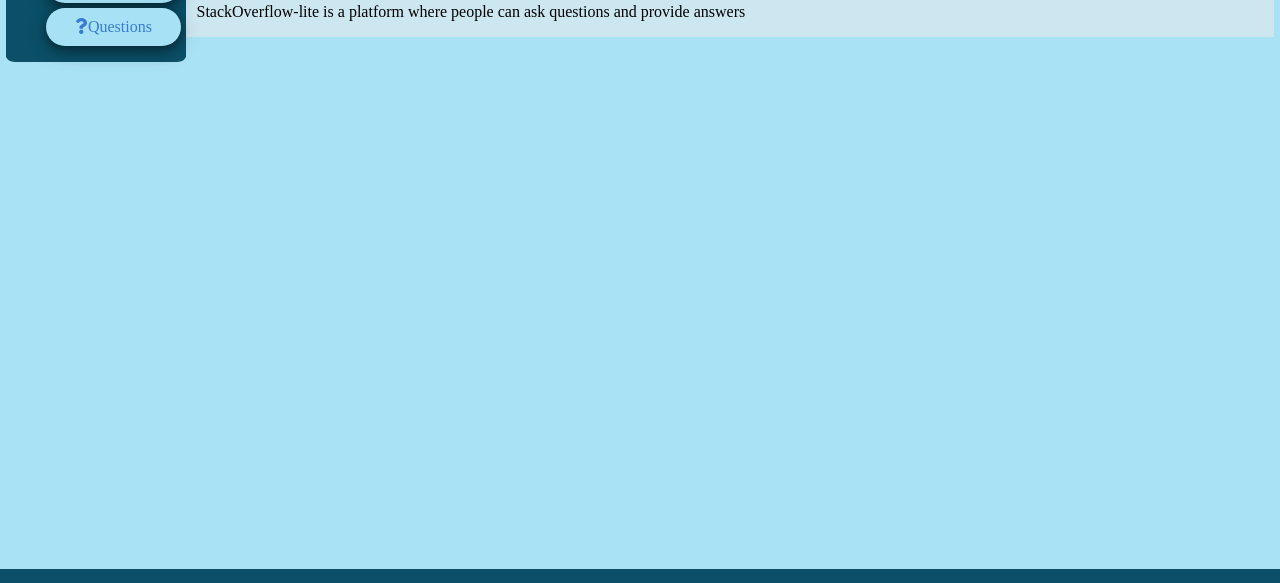
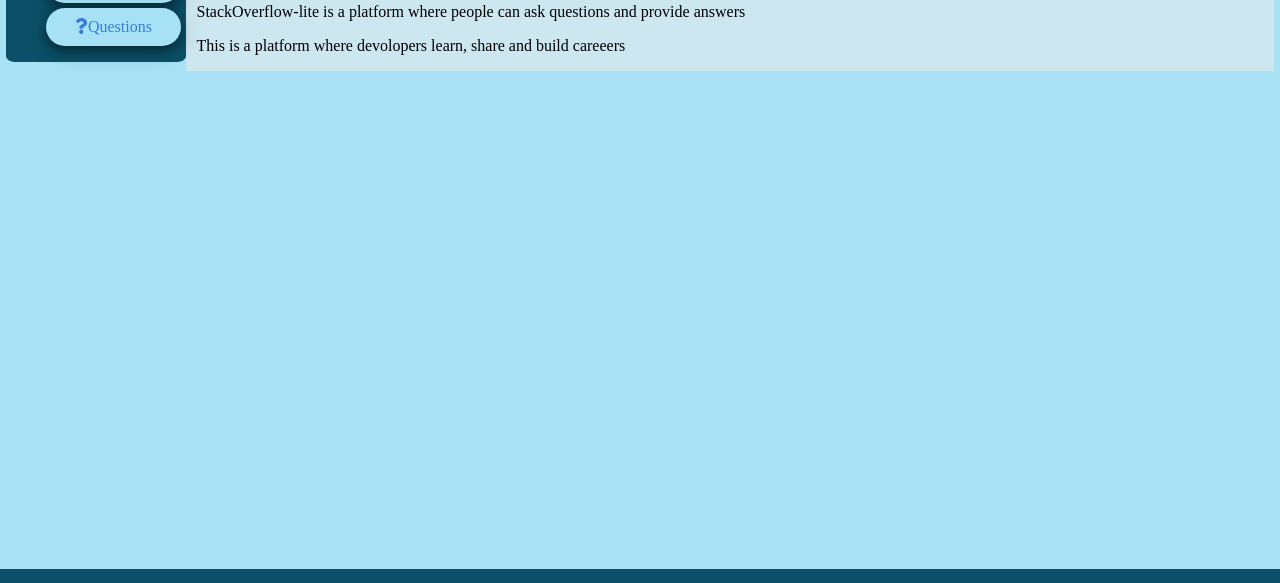
Before and after one commit to matthenge/StackOverflow-lite, a plain HTML site: page UI/index.html in a window 1280 px wide. Shown: the part 146-729 px from the top of the page. Drawn offline with Linux system fonts and the light colour scheme.

Commit message:
[feature #162603198] add a statement to the article section

```diff
--- a/UI/index.html
+++ b/UI/index.html
@@ -29,6 +29,7 @@
             <article id="middle-col">
                 <h1>StackOverflow-lite</h1>
                 <p>StackOverflow-lite is a platform where people can ask questions and provide answers</p>
+                <p>This is a platform where devolopers learn, share and build careeers</p>
             </article>
 
             <aside id="sidebar">
```
